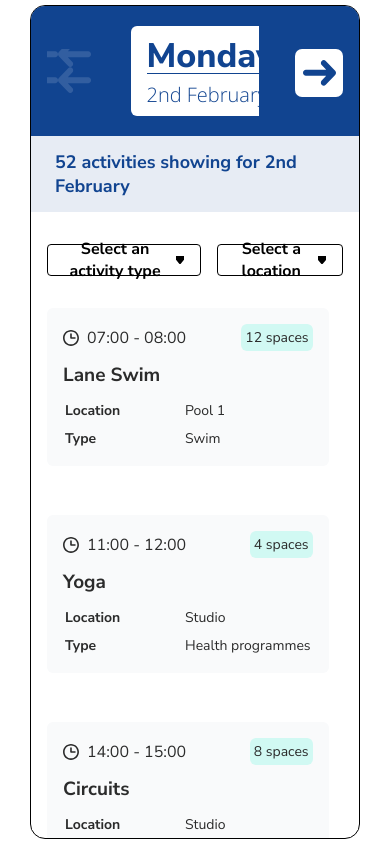
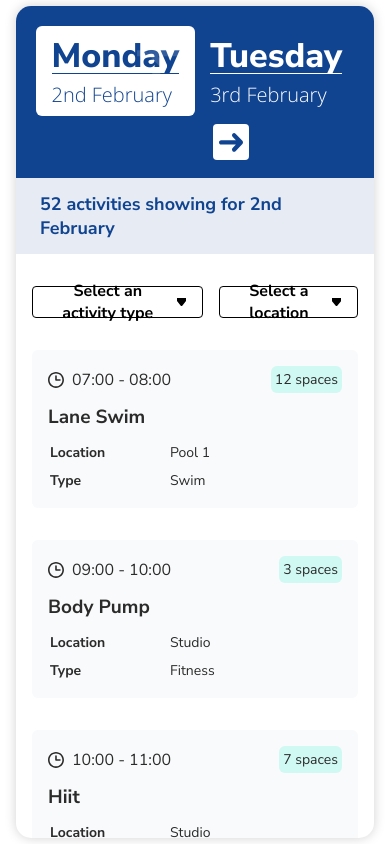
Before and after one commit to WillisDyson/lcc-booking-system, a React (Vite) app in the folder lcc-booking-system-app/: page / in a window 390 px wide. Built offline with nearby package versions, Linux system fonts and the light colour scheme.

Commit message:
DaySelector responsiveness WIP

```diff
--- a/lcc-booking-system-app/src/components/activities/ActivityBookingSystem.module.scss
+++ b/lcc-booking-system-app/src/components/activities/ActivityBookingSystem.module.scss
@@ -3,7 +3,7 @@
 .activity-booking-system {
     background: var(--color-white);
     border-radius: 15px;
-    border: 1px solid var(--color-black);
+    box-shadow: 0 0 12px rgba(0 0 0 / 0.18);
     display: flex;
     flex-direction: column;
     height: 100%;
@@ -13,6 +13,10 @@
     overflow: hidden;
     width: 100%;
 
+    @media (max-width: $small-screen-width) {
+        margin: 16px;
+    }
+
     &__error-message {
         font-size: 1.2rem;
         padding: 20px;
--- a/lcc-booking-system-app/src/components/day-selector/DaySelector.module.scss
+++ b/lcc-booking-system-app/src/components/day-selector/DaySelector.module.scss
@@ -1,3 +1,5 @@
+@use "../../styles/variables" as *;
+
 .day-selector {
     position: relative;
 
@@ -5,6 +7,10 @@
         background-color: var(--color-accent-primary);
         padding: 0 100px;
         position: relative;
+
+        @media (max-width: $small-screen-width) {
+            padding: 0 20px 42px;
+        }
     }
 
     &__info {
--- a/lcc-booking-system-app/src/components/day-selector/day-selector-carousel/DaySelectorCarousel.module.scss
+++ b/lcc-booking-system-app/src/components/day-selector/day-selector-carousel/DaySelectorCarousel.module.scss
@@ -1,3 +1,5 @@
+@use "../../../styles/variables" as *;
+
 .day-selector-carousel {
     display: flex !important;
     height: 90px;
@@ -22,16 +24,39 @@
             background-repeat: no-repeat;
             border-radius: 7px;
             height: 48px;
+            transform: translateY(-50%) !important;
+            margin: 0;
             width: 48px;
+
+            @media (max-width: $small-screen-width) {
+                background-size: 24px;
+                border-radius: 4px;
+                bottom: 0;
+                height: 36px;
+                top: unset;
+                width: 36px;
+            }
         }
 
         .swiper-button-prev {
             left: 16px;
-            transform: rotate(180deg);
+            right: unset;
+            transform: translateY(-50%) rotate(180deg) !important;
+
+            @media (max-width: $small-screen-width) {
+                left: 40%;
+                transform: translateX(-50%) translateY(-50%) rotate(180deg) !important;
+            }
         }
 
         .swiper-button-next {
+            left: unset;
             right: 16px;
+
+            @media (max-width: $small-screen-width) {
+                right: 40%;
+                transform: translateX(50%) translateY(-50%) !important;
+            }
         }
 
         .swiper-button-disabled {
--- a/lcc-booking-system-app/src/components/search-results/SearchResults.module.scss
+++ b/lcc-booking-system-app/src/components/search-results/SearchResults.module.scss
@@ -30,8 +30,20 @@
         gap: 32px;
         grid-template-columns: repeat(4, 1fr);
 
-        @media (max-width: $very-wide-screen-breakpoint) {
+        @media (max-width: $large-screen-width) {
             grid-template-columns: repeat(3, 1fr);
+        }
+
+        @media (max-width: $medium-screen-width) {
+            grid-template-columns: repeat(2, 1fr);
+        }
+
+        @media (max-width: $small-screen-width) {
+            grid-template-columns: 1fr;
+        }
+
+        li {
+            min-width: 100%;
         }
     }
 }
--- a/lcc-booking-system-app/src/styles/_variables.scss
+++ b/lcc-booking-system-app/src/styles/_variables.scss
@@ -1,2 +1,3 @@
-$very-wide-screen-breakpoint: 1450px;
-$wide-screen-breakpoint: 1200px;
+$large-screen-width: 1450px;
+$medium-screen-width: 1200px;
+$small-screen-width: 768px;
```
